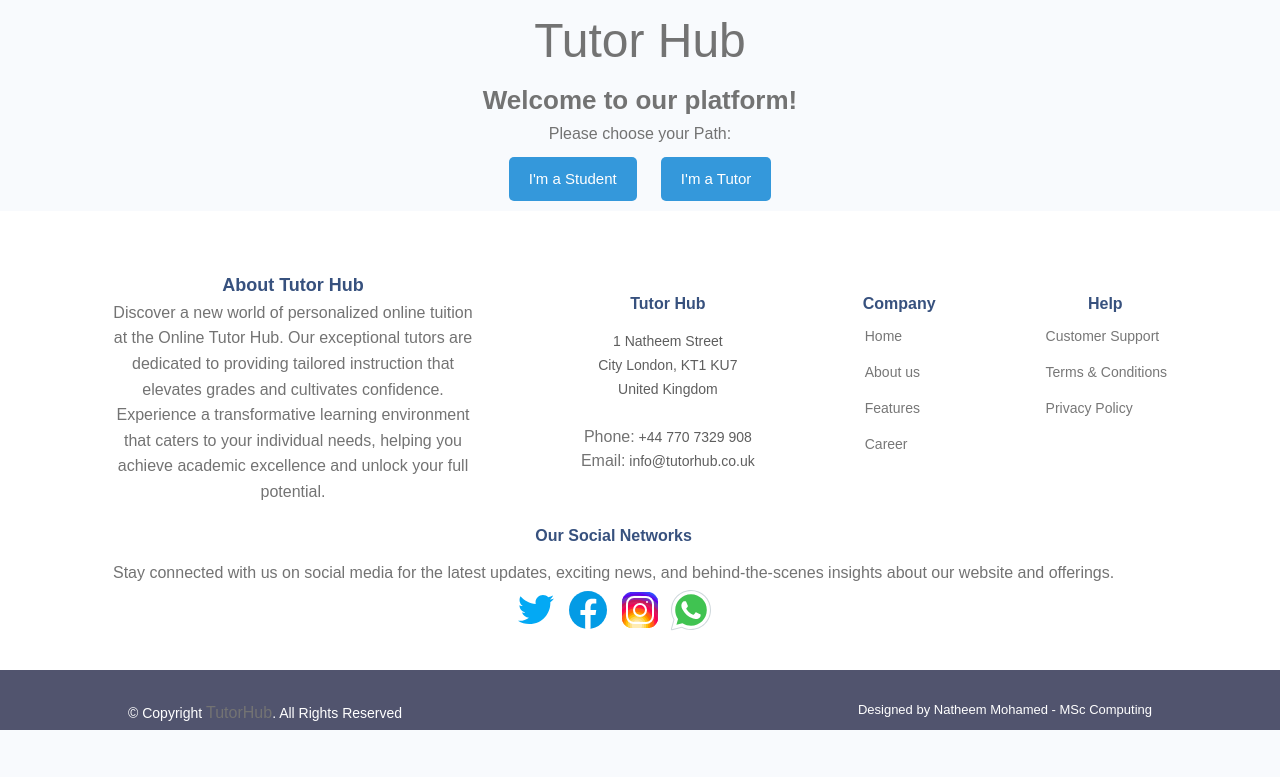
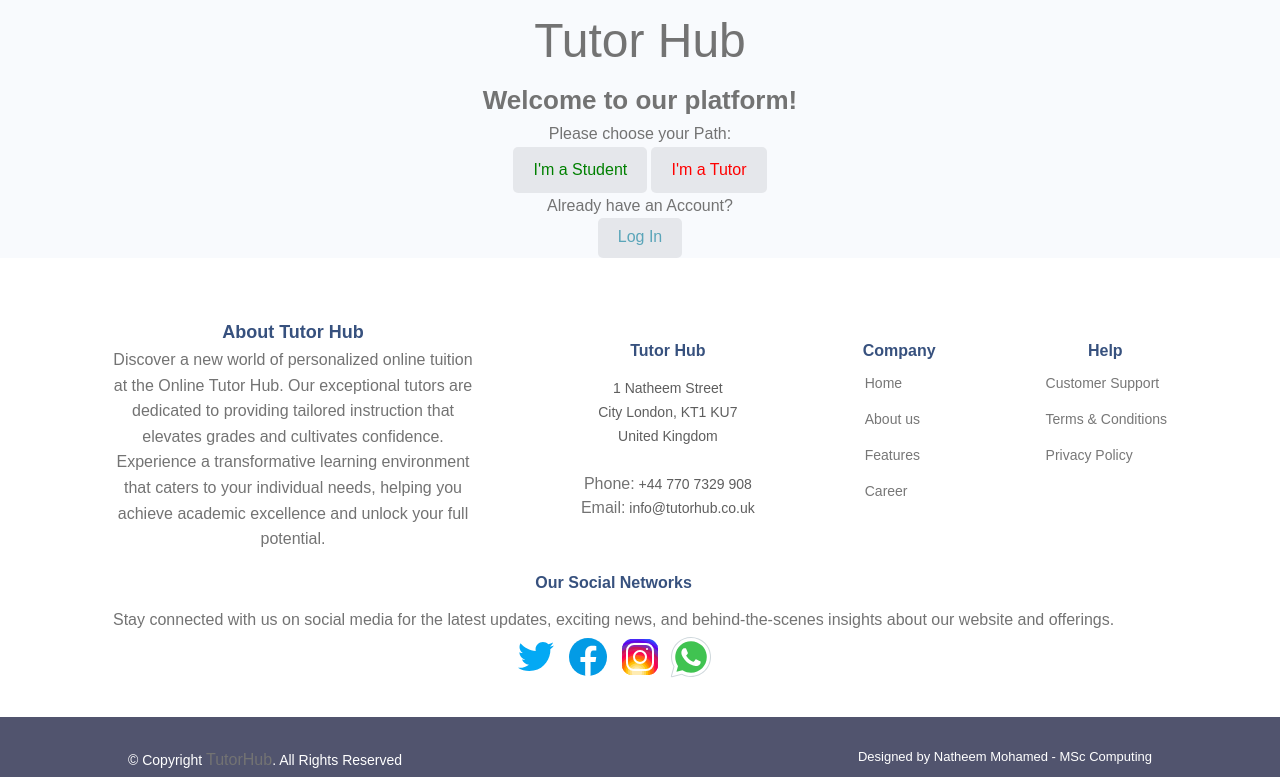
Before and after one commit to Natheem1/MSc_OnlineTutorHub, a Django app: page /signup/ in a window 1280 px wide. Shown: the part 363-1140 px from the top of the page. Before the commit the page ends 1093 px from the top, so only its background shows below. Run offline with Django 4.2, Linux system fonts and the light colour scheme.

Commit message:
Fixing Some Errors, Added a  signup/signin page for users

```diff
--- a/tutorhub/static/styles/main.css
+++ b/tutorhub/static/styles/main.css
@@ -24,7 +24,7 @@ Header/Navigation Section
 
 .header__logo > img {
   max-width: 100px;
-  /* margin-right: 100px; */
+  margin-right: 100px;
 }
 
 .header__nav > ul {
@@ -706,6 +706,14 @@ Form Page Section
   margin-top: 2rem;
 }
 
+.alert {
+  position: fixed;
+  left: 50%;
+  top: 135px;
+  transform: translate(-50%, -50%);
+  z-index: 99999;
+}
+
 /*=======================
   Account Settings
 ========================*/
--- a/tutorhub/subjects/views.py
+++ b/tutorhub/subjects/views.py
@@ -44,7 +44,7 @@ def subject(request, pk):
 
         subjectObj.getVoteCount
 
-        messages.success(request, 'Review Successful Submitted')
+        messages.success(request, 'Review Successfully Submitted')
         return redirect('subject', pk=subjectObj.id)
 
     tags = subjectObj.tags.all()
--- a/tutorhub/templates/navbar.html
+++ b/tutorhub/templates/navbar.html
@@ -16,10 +16,10 @@
 
 
           {% if request.user.is_authenticated %}
-
             {% if request.user.user_type == 'tutor' %}
             <li class="header__menuItem"><a href="{% url 'tutor-account' %}"> Tutor Account</a></li>
             {% else %}
+            <li class="header__menuItem"><a href="{% url 'student-profiles' %}"> Fellow Peers</a></li>
             <li class="header__menuItem"><a href="{% url 'student-account' %}"> Student Account</a></li>
             {% endif %}
             <li class="header__menuItem"><a href="{% url 'logout' %}" class="">Logout</a></li>
--- a/tutorhub/userprofile/templates/userprofile/signup-page.html
+++ b/tutorhub/userprofile/templates/userprofile/signup-page.html
@@ -8,28 +8,23 @@
       font-family: Arial, sans-serif;
       text-align: center;
     }
+  </style>
 
-    .button {
-      display: inline-block;
-      padding: 10px 20px;
-      background-color: #3498db;
-      color: #ffffff;
-      text-decoration: none;
-      border: none;
-      border-radius: 5px;
-      cursor: pointer;
-      margin: 10px;
-    }
-  </style>
   <div class="signupcontainer">
-    <!-- <div class="card"> -->
+
     <img src="{% static 'images/main-logo/online-class.png'%}" style="max-width: 200px; margin-top: 2rem;"/>
     <h1> Tutor Hub</h1>
     <h2>Welcome to our platform!</h2>
     <p>Please choose your Path:</p>
-    <a href="{%url 'register' %}" class="button">I'm a Student</a>
-    <a href="{% url 'register' %}" class="button">I'm a Tutor</a>
-    <!-- <div/> -->
+    <a href="{%url 'register' %}" class="btn btn-outline-success" style="color: green;">I'm a Student</a>
+    <a href="{% url 'register' %}" class="btn btn-outline-success" style="color: red;">I'm a Tutor</a>
+
+    <div class="auth__alternative">
+      <p>Already have an Account?</p>
+      <!-- <a href="{% url 'login' %}">Log In</a> -->
+      <button type="button" class="btn btn-outline-success"><a href="{% url 'login' %}">Log In</a></button>
+    </div>
+
   </div>
 
 
--- a/tutorhub/userprofile/templates/userprofile/single-tutor.html
+++ b/tutorhub/userprofile/templates/userprofile/single-tutor.html
@@ -55,7 +55,7 @@
                     <img class="project__thumbnail" src="{{subject.subject_image.url}}" alt="project thumbnail" />
                     <div class="card__body">
                       <h3 class="project__title">{{subject.title}}</h3>
-                      <p><a class="project__author" href="profile.html">By {{subject.owner.name}}</a>
+                      <p><a class="project__author" href="{% url 'subject' subject.id %}">By {{subject.owner.name}}</a>
                     </p>
                       <p class="project--rating">
                         <span style="font-weight: bold;">{{subject.vote_ratio}}</span> Postitive
--- a/tutorhub/userprofile/views.py
+++ b/tutorhub/userprofile/views.py
@@ -31,7 +31,7 @@ def loginUser(request):
 
         if user is not None:
             login(request, user)
-            messages.success(request, 'LOGGED IN - WELCOME TO TUTOR HUB')
+            messages.success(request, 'Signed In - Welcome to Tutor Hub')
             return redirect('tutor-profiles')
         else:
             messages.error(request,'LOGIN FAILED - USERNAME OR PASSWORD IS INVALID')
@@ -42,7 +42,7 @@ def loginUser(request):
 #LOGOUT PAGE
 def logoutUser(request):
     logout(request)
-    messages.info(request, 'You have been Logged out')
+    messages.info(request, 'Signed Out Successfully')
     return redirect('login')
 
 #SIGN UP PAGE - STUDENT OR TUTOR
@@ -64,7 +64,7 @@ def registerUser(request):
                 # user.username = user.username.lower()
                 user.save()
 
-                messages.success(request, 'User Was Successful Created')
+                messages.success(request, 'User Successfully Created')
 
                 login(request, user)
 
@@ -74,7 +74,7 @@ def registerUser(request):
                     return redirect('edit-saccount')  # Redirect to student profile edit page
 
             except IntegrityError:
-                messages.error(request, 'An account with this email already exists')
+                messages.error(request, 'An account email already exists')
         else:
             messages.error(request, 'An Error Has Occurred During Registration')
 
@@ -104,7 +104,7 @@ def tutorProfile(request,pk):
 
 
 
-#TUTOR ACCOUNCT 'CRUD'
+#TUTOR ACCOUNCT 'CRUD' - Tutor
 @login_required(login_url='login')
 def tutorAccount(request):
     account = request.user.tutorprofile
@@ -116,7 +116,7 @@ def tutorAccount(request):
     return render(request, 'userprofile/tutor-account.html', context)
 
 
-#EDIT USER PROFILE ACCOUNT
+#EDIT USER PROFILE ACCOUNT - Tutor
 @login_required(login_url='login')
 def editTAccount(request):
     tutprofile = request.user.tutorprofile
@@ -132,7 +132,7 @@ def editTAccount(request):
     context = {'tutorform': tutorform}
     return render(request, 'userprofile/tutorprofile-form.html', context)
 
-#ADD TEACHING SUBJECTS
+#ADD TEACHING SUBJECTS - Tutor
 @login_required(login_url='login')
 def addTeachSubject(request):
     tutorprofile = request.user.tutorprofile
@@ -150,7 +150,7 @@ def addTeachSubject(request):
     context = {'form': form}
     return render(request, 'userprofile/teachingsubjects-form.html', context)
 
-# UPDATE TEACHING SUBJECTS
+# UPDATE TEACHING SUBJECTS - Tutor
 @login_required(login_url='login')
 def editTeachSubject(request, pk):
     profile = request.user.tutorprofile
@@ -167,7 +167,7 @@ def editTeachSubject(request, pk):
     context = {'form': form, 'profile':profile, 'subject':subject}
     return render(request, 'userprofile/teachingsubjects-form.html', context)
 
-#DELETE TEACHING SUBJECTS
+#DELETE TEACHING SUBJECTS - Tutor
 @login_required(login_url='login')
 def deleteTeachSubject(request, pk):
     profile = request.user.tutorprofile
@@ -180,6 +180,8 @@ def deleteTeachSubject(request, pk):
 
     context ={'subject': subject}
     return render(request, 'delete-template.html', context)
+
+
 
 
 
@@ -196,7 +198,7 @@ def studentProfile(request,pk):
     return render(request, 'userprofile/single-student.html', context)
 
 
-#STUDENT ACCOUNCT 'CRUD'
+#STUDENT ACCOUNCT 'CRUD' - Student
 @login_required(login_url='login')
 def studentAccount(request):
     stuaccount = request.user.studentprofile
@@ -208,7 +210,7 @@ def studentAccount(request):
 
 
 
-#EDIT STUDENT PROFILE ACCOUNT
+#EDIT STUDENT PROFILE ACCOUNT  - Student
 @login_required(login_url='login')
 def editSAccount(request):
     stuprofile = request.user.studentprofile
@@ -224,24 +226,9 @@ def editSAccount(request):
     context = {'studentform': studentform}
     return render(request, 'userprofile/studentprofile-form.html', context)
 
-#ADD INTERESTED IN SUBJECTS
-# @login_required(login_url='login')
-# def addIntrestedSubject(request):
-#     studentprofile = request.user.studentprofile
-#     form = InterestedSubjectForm()
 
-#     if request.method == 'POST':
-#         form = InterestedSubjectForm(request.POST)
-#         if form.is_valid():
-#             addSubject = form.save(commit=False)
-#             addSubject.owner = studentprofile
-#             addSubject.save()
-#             messages.success(request, 'Subject added successfully')
-#             return redirect('student-account')
 
-#     context = {'form': form}
-#     return render(request, 'userprofile/interestedsubjects-form.html', context)
-
+#ADD INTERESTED SUBJECT - By Student
 @login_required(login_url='login')
 def addIntrestedSubject(request):
     studentprofile = request.user.studentprofile
```
Also changed, not shown: tutorhub/userprofile/templates/userprofile/single-student.html (+5 -4 lines), tutorhub/userprofile/templates/userprofile/student-profiles.html (+68 -3 lines), tutorhub/db.sqlite3, tutorhub/static/images/tutor-profile-img/man.png (added).
